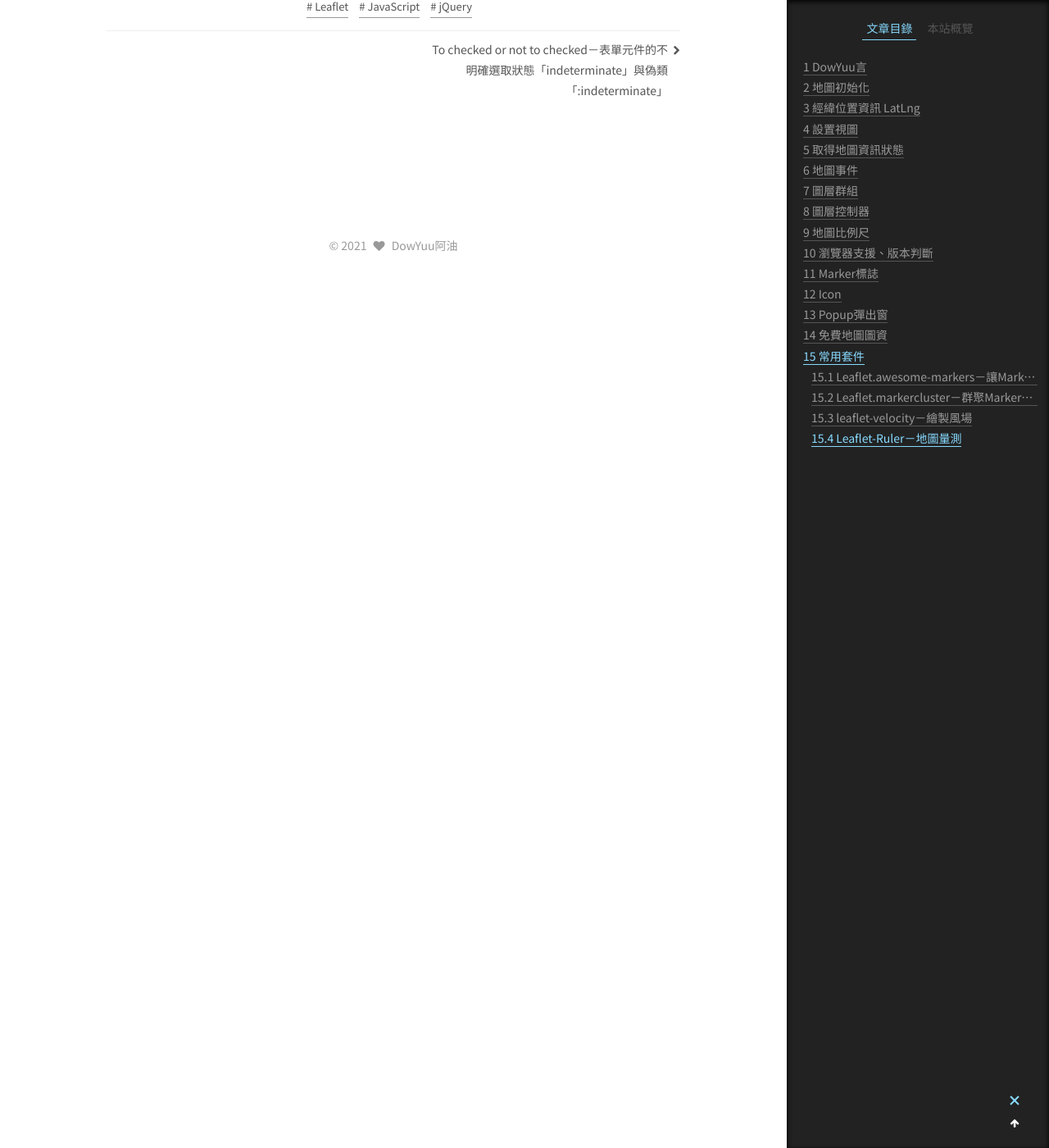
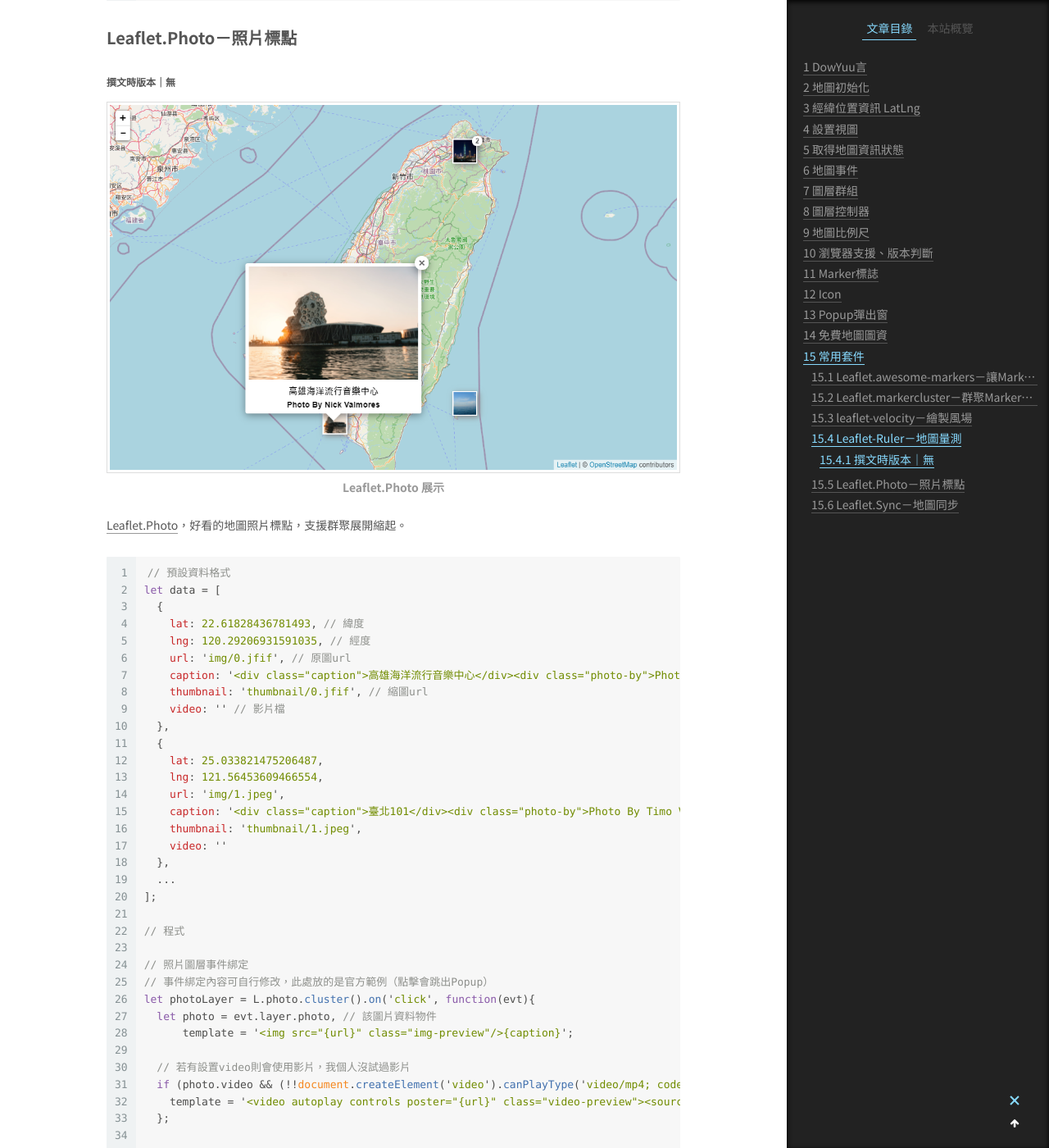
Before and after one commit to dowyuu/dowyuu.github.io, a Jekyll site: the page built from _posts/2021-03-22-Leaflet-note.markdown, in a window 1280 px wide and 1400 px high, scrolled down 22228 px. Shown: the whole window at 82% size. Built offline with Jekyll 4.4.1, drawn with Linux system fonts in a browser that asks for light colours; comment, search, counter and statistics services are not loaded; some of the changed text lies outside the part shown.

Commit message:
更新－Leaflet筆記

````diff
--- a/_posts/2021-03-22-Leaflet-note.markdown
+++ b/_posts/2021-03-22-Leaflet-note.markdown
@@ -105,9 +105,9 @@
 
 ```js
 map.on('click', function(e){
-  var coord = e.latlng;
-  var lat = coord.lat;
-  var lng = coord.lng;
+  let coord = e.latlng,
+      lat = coord.lat,
+      lng = coord.lng;
   console.log('latitude（緯度）', lat);
   console.log('longitude（經度）', lng);
 });
@@ -271,7 +271,7 @@
 預設的`Marker`會是一個藍色的icon，這邊也可以用圖片自訂。
 
 ```js
-var greenIcon = L.icon({
+let greenIcon = L.icon({
     iconUrl: 'leaf-green.png',
     shadowUrl: 'leaf-shadow.png',
 
@@ -583,6 +583,8 @@
 
 ## Leaflet-Ruler－地圖量測
 
+###### 撰文時版本｜無
+
 ![Leaflet-Ruler 展示]({{site.url}}/img/2021-03-22-Leaflet-note/demo_Leaflet-Ruler.png "Leaflet-Ruler 展示")
 
 [Leaflet-Ruler](https://github.com/gokertanrisever/leaflet-ruler)，簡易的地圖量測工具。
@@ -653,3 +655,120 @@
   border-color: #d81111 !important;
 }
 ```
+
+## Leaflet.Photo－照片標點
+
+###### 撰文時版本｜無
+
+![Leaflet.Photo 展示]({{site.url}}/img/2021-03-22-Leaflet-note/demo_Leaflet.Photo.png "Leaflet.Photo 展示")
+
+[Leaflet.Photo](https://github.com/turban/Leaflet.Photo)，好看的地圖照片標點，支援群聚展開縮起。
+
+```js
+// 預設資料格式
+let data = [
+  {
+    lat: 22.61828436781493, // 緯度
+    lng: 120.29206931591035, // 經度
+    url: 'img/0.jfif', // 原圖url
+    caption: '<div class="caption">高雄海洋流行音樂中心</div><div class="photo-by">Photo By Nick  Valmores</div>', // 照片標題
+    thumbnail: 'thumbnail/0.jfif', // 縮圖url
+    video: '' // 影片檔
+  },
+  {
+    lat: 25.033821475206487,
+    lng: 121.56453609466554,
+    url: 'img/1.jpeg',
+    caption: '<div class="caption">臺北101</div><div class="photo-by">Photo By Timo Volz</div>',
+    thumbnail: 'thumbnail/1.jpeg',
+    video: ''
+  },
+  ...
+];
+
+// 程式
+
+// 照片圖層事件綁定
+// 事件綁定內容可自行修改，此處放的是官方範例（點擊會跳出Popup）
+let photoLayer = L.photo.cluster().on('click', function(evt){
+  let photo = evt.layer.photo, // 該圖片資料物件
+      template = '<img src="{url}" class="img-preview"/>{caption}';
+
+  // 若有設置video則會使用影片，我個人沒試過影片
+  if (photo.video && (!!document.createElement('video').canPlayType('video/mp4; codecs=avc1.42E01E,mp4a.40.2'))) {
+    template = '<video autoplay controls poster="{url}" class="video-preview"><source src="{video}" type="video/mp4"/></video>';
+  };
+
+  evt.layer.bindPopup(L.Util.template(template, photo), {
+    className: 'leaflet-popup-photo',
+    minWidth: 300
+  }).openPopup();
+
+});
+
+// 清除照片圖層中的所有Layer
+photoLayer.clear();
+
+// 將資料加入照片圖層，並加入地圖
+photoLayer.add(data).addTo(map);
+
+```
+
+## Leaflet.Sync－地圖同步
+
+###### 撰文時版本｜0.2.4
+
+![Leaflet.Sync 展示]({{site.url}}/img/2021-03-22-Leaflet-note/demo_Leaflet.Sync.png "Leaflet.Sync 展示")
+
+[Leaflet.Sync](https://github.com/jieter/Leaflet.Sync)，方便的地圖定位同步工具。
+
+只要設定定位同步，當`map1`定位變動時，`map2`也會跟著一起定位變動。但要注意，此時`map2`移動，`map1`不會跟著移動（互相同步請看下個範例）。
+```js
+let option = { // 可省略
+  noInitialSync: true, // 禁用地圖的初始同步
+  syncCursor: true, // 當滑鼠在地圖上滑動，同步的地圖上也會顯示一個圓形標點來標記滑鼠的點位
+  offsetFn: function (center, zoom, refMap, tgtMap){ // 計算中心偏移量的函數
+    return center;
+  }
+};
+map1.sync(map2, option);
+```
+
+如果要**互相**定位同步（當`map1`移動`map2`會跟著移動，當`map2`移動`map1`會跟著移動），則要綁定兩次：
+```js
+map1.sync(map2);
+map2.sync(map1);
+```
+
+以下是範例圖片的程式：
+
+HTML：
+```html
+<div id="map1"></div>
+<div id="map2"></div>
+```
+js：
+```js
+let center = [23.604799, 120.7976256];
+let layer1 = L.tileLayer('https://wmts.nlsc.gov.tw/wmts/EMAP/default/GoogleMapsCompatible/{z}/{y}/{x}', {
+  maxNativeZoom: 20,
+  maxZoom: 20
+});
+let layer2 = L.tileLayer('https://{s}.tile.openstreetmap.org/{z}/{x}/{y}.png', {
+    attribution: '&copy; <a href="https://www.openstreetmap.org/copyright">OpenStreetMap</a> contributors'
+});
+let map1 = L.map('map1', {
+    layers: [layer1],
+    center: center,
+    zoom: 7
+});
+let map2 = L.map('map2', {
+    layers: [layer2],
+    center: center,
+    zoom: 7
+});
+
+map1.sync(map2);
+map2.sync(map1);
+
+```
````
Also changed, not shown: other parts of _posts/2021-03-22-Leaflet-note.markdown (+1 -1 lines), img/2021-03-22-Leaflet-note/demo_Leaflet.Photo.png (added), img/2021-03-22-Leaflet-note/demo_Leaflet.Sync.png (added).
